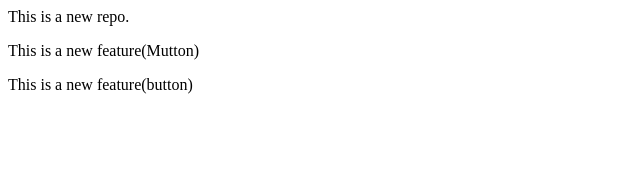
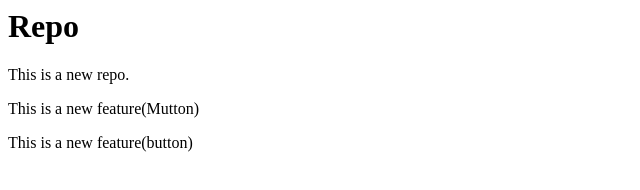
Before and after one commit to emon5369/LocalRepo, a plain HTML site: page index.html in a window 1280 px wide. Shown: the whole page, without its empty margins (0-640 px from the left). Drawn offline with Linux system fonts and the light colour scheme.

Commit message:
added header

```diff
--- a/index.html
+++ b/index.html
@@ -1,3 +1,4 @@
+<h1>Repo</h1>
 </p>This is a new repo.</p>
 </p>This is a new feature(Mutton)</p>
 </p>This is a new feature(button)</p>
```
